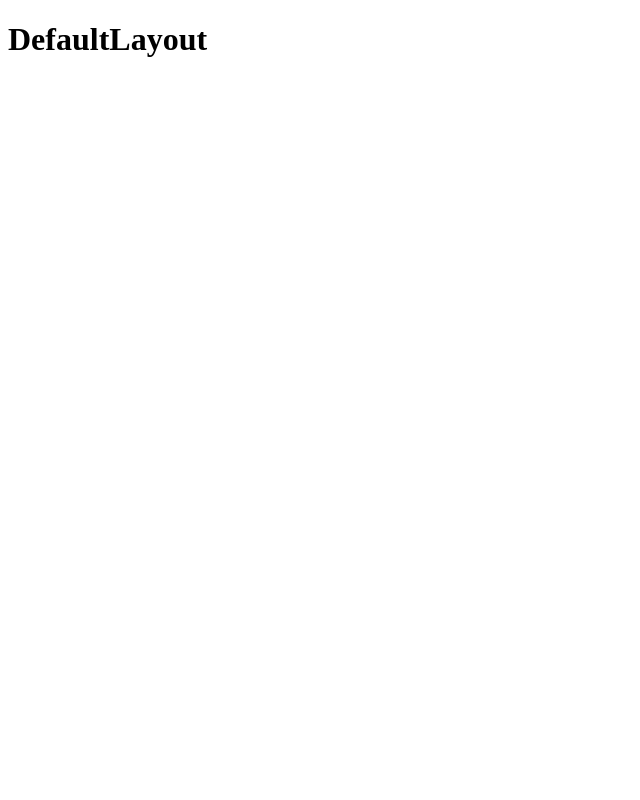
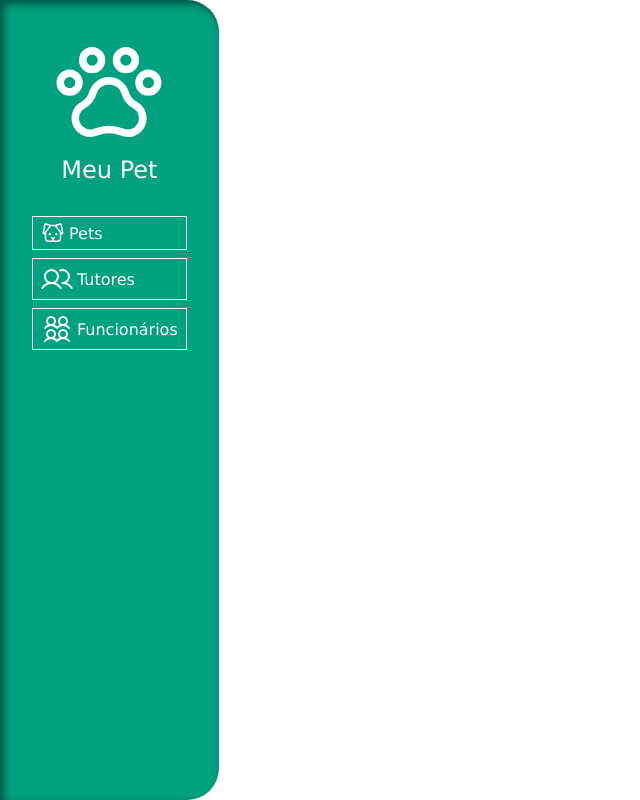
Before and after one commit to NLav/PetSysFrontend, a React (Vite) app: page / in a window 1280 px wide. Shown: the whole page, without its empty margins (0-640 px from the left). Built offline with nearby package versions, Linux system fonts and the light colour scheme.

Commit message:
create and use component Menu

```diff
--- a/package.json
+++ b/package.json
@@ -11,6 +11,7 @@
     "plop": "plop"
   },
   "dependencies": {
+    "@phosphor-icons/react": "^2.0.15",
     "react": "^18.2.0",
     "react-dom": "^18.2.0",
     "react-router-dom": "^6.22.3",
--- /dev/null
+++ b/src/components/Menu/Menu.scss
@@ -0,0 +1,44 @@
+.menu {
+  display: flex;
+  flex-direction: column;
+  gap: 32px;
+  height: 100%;
+  padding: 32px;
+  border-radius: 0 32px 32px 0;
+  background-color: var(--primary);
+  box-shadow: 4px 4px 8px rgba(0, 0, 0, 0.5) inset;
+  color: var(--white);
+
+  &__logo-container {
+    display: flex;
+    flex-direction: column;
+    gap: 4px;
+    align-items: center;
+
+    font-size: 1.5rem;
+  }
+
+  &__navigation-list {
+    display: flex;
+    flex-direction: column;
+    gap: 8px;
+    align-items: start;
+
+    & > button {
+      display: flex;
+      gap: 4px;
+      align-items: center;
+      width: 100%;
+      padding: 4px 8px;
+      border: 1px solid var(--white);
+      color: var(--white);
+
+      font-size: 1rem;
+
+      &:hover {
+        background-color: var(--primaryDark);
+        transform: translateX(10px);
+      }
+    }
+  }
+}
--- /dev/null
+++ b/src/components/Menu/Menu.tsx
@@ -0,0 +1,33 @@
+import { Dog, PawPrint, Users, UsersFour } from "@phosphor-icons/react";
+import "./Menu.scss";
+
+const Menu = () => {
+  return (
+    <div className="menu">
+      <div className="menu__logo-container">
+        <PawPrint size={120} />
+
+        <span>Meu Pet</span>
+      </div>
+
+      <div className="menu__navigation-list">
+        <button>
+          <Dog size={24} />
+          Pets
+        </button>
+
+        <button>
+          <Users size={32} />
+          Tutores
+        </button>
+
+        <button>
+          <UsersFour size={32} />
+          Funcionários
+        </button>
+      </div>
+    </div>
+  );
+};
+
+export { Menu };
--- /dev/null
+++ b/src/components/Menu/index.ts
@@ -0,0 +1 @@
+export { Menu } from "./Menu";
--- /dev/null
+++ b/src/components/index.ts
@@ -0,0 +1 @@
+export { Menu } from "./Menu";
--- a/src/index.css
+++ /dev/null
@@ -1,3 +0,0 @@
-:root {
-  --primary: #f00;
-}
--- /dev/null
+++ b/src/index.scss
@@ -0,0 +1,25 @@
+:root {
+  --primary: #00a17e;
+  --primaryDark: #008165;
+  --secondary: #6f00ff;
+  --gray1: #bbb;
+  --gray2: #888;
+  --gray3: #444;
+  --black: #333;
+  --white: #fff;
+}
+
+* {
+  box-sizing: border-box;
+  margin: 0;
+  padding: 0;
+  transition: 0.2s;
+
+  font-family: Verdana, Geneva, Tahoma, sans-serif;
+}
+
+button {
+  border: none;
+  background-color: transparent;
+  cursor: pointer;
+}
--- a/src/layouts/DefaultLayout/DefaultLayout.scss
+++ b/src/layouts/DefaultLayout/DefaultLayout.scss
@@ -1,2 +1,15 @@
 .default-layout {
+  position: absolute;
+  inset: 0;
+  display: grid;
+  grid-template-areas: "menu-container content-container";
+  grid-template-columns: max-content 1fr;
+
+  &__menu-container {
+    grid-area: menu-container;
+  }
+
+  &__content-container {
+    grid-area: content-container;
+  }
 }
--- a/src/layouts/DefaultLayout/DefaultLayout.tsx
+++ b/src/layouts/DefaultLayout/DefaultLayout.tsx
@@ -1,11 +1,17 @@
+import { Menu } from "components";
 import { Outlet } from "react-router-dom";
 import "./DefaultLayout.scss";
 
 const DefaultLayout = () => {
   return (
     <div className="default-layout">
-      <h1>DefaultLayout</h1>
-      <Outlet />
+      <div className="default-layout__menu-container">
+        <Menu />
+      </div>
+
+      <div className="default-layout__content-container">
+        <Outlet />
+      </div>
     </div>
   );
 };
--- a/src/main.tsx
+++ b/src/main.tsx
@@ -3,7 +3,7 @@ import React from "react";
 import ReactDOM from "react-dom/client";
 import { RouterProvider, createBrowserRouter } from "react-router-dom";
 import { Pets } from "views";
-import "./index.css";
+import "./index.scss";
 
 const router = createBrowserRouter([
   {
--- a/src/views/Pets/Pets.tsx
+++ b/src/views/Pets/Pets.tsx
@@ -3,7 +3,7 @@ import "./Pets.scss";
 const Pets = () => {
   return (
     <div className="pets">
-      <h1>Pets</h1>
+      <span>Pets</span>
     </div>
   );
 };
```
Also changed, not shown: 1 other file (tests, documents, lock files or other folders).
